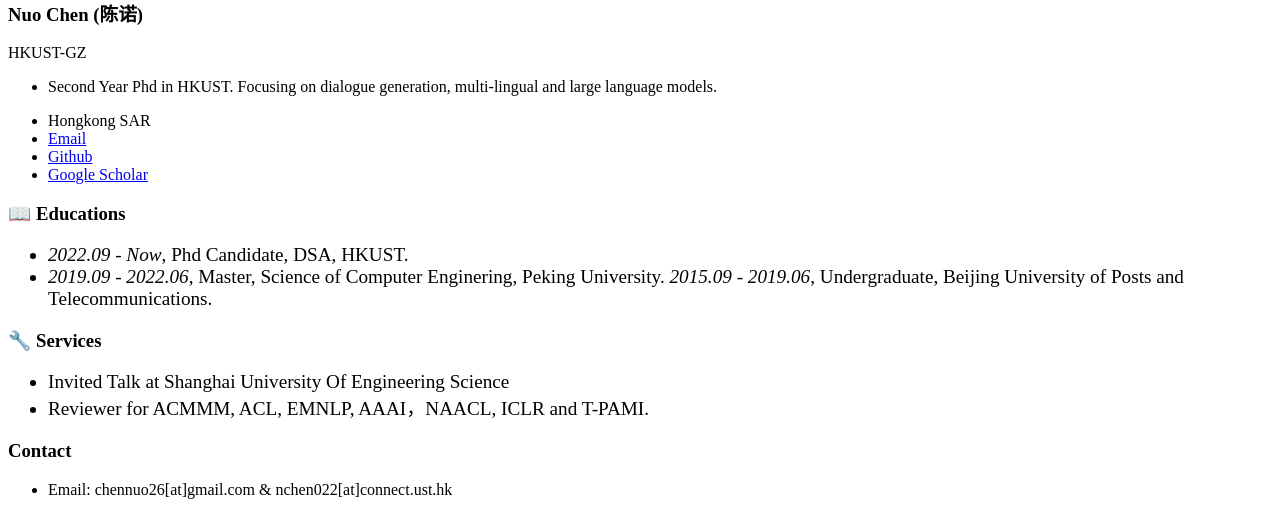
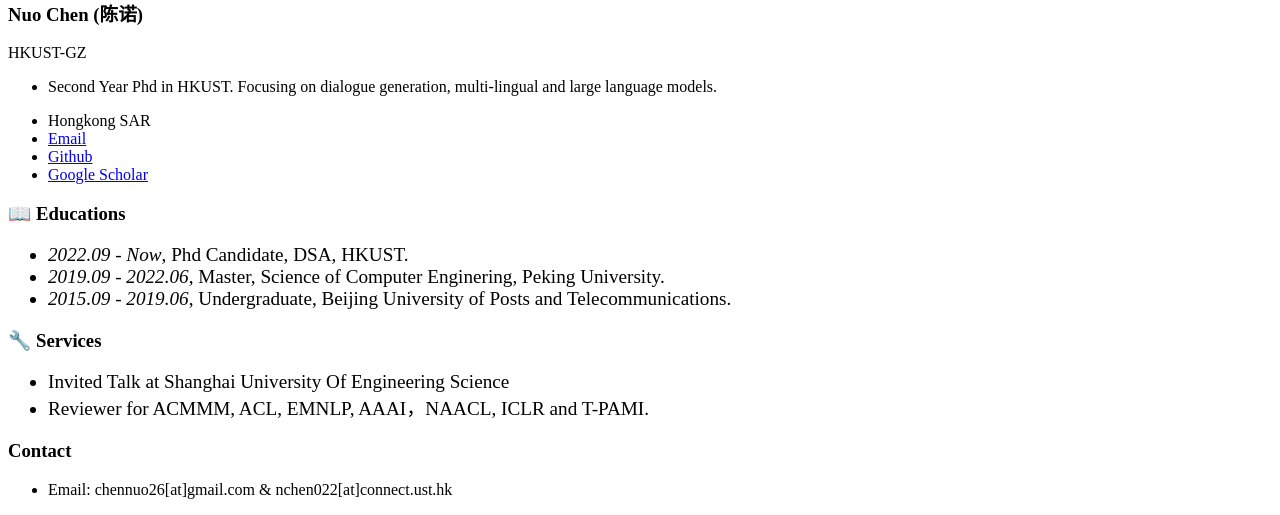
Before and after one commit to jerrynchen/jerrynchen.github.io, a Jekyll site: the page built from _pages/includes/others.md, in a window 1280 px wide. Shown: the part 508-1023 px from the top of the page. Built offline with Jekyll 4.4.1, drawn with Linux system fonts in a browser that asks for light colours; our own code applies the rules of GitHub Pages for plain Markdown files.

```diff
--- a/_pages/includes/others.md
+++ b/_pages/includes/others.md
@@ -7,7 +7,7 @@
 
 - *2022.09 - Now*, Phd Candidate, DSA, HKUST.
 - *2019.09 - 2022.06*, Master, Science of Computer Enginering, Peking University.
-  *2015.09 - 2019.06*, Undergraduate,  Beijing University of Posts and Telecommunications.
+- *2015.09 - 2019.06*, Undergraduate,  Beijing University of Posts and Telecommunications.
 
 </div>
 
```
